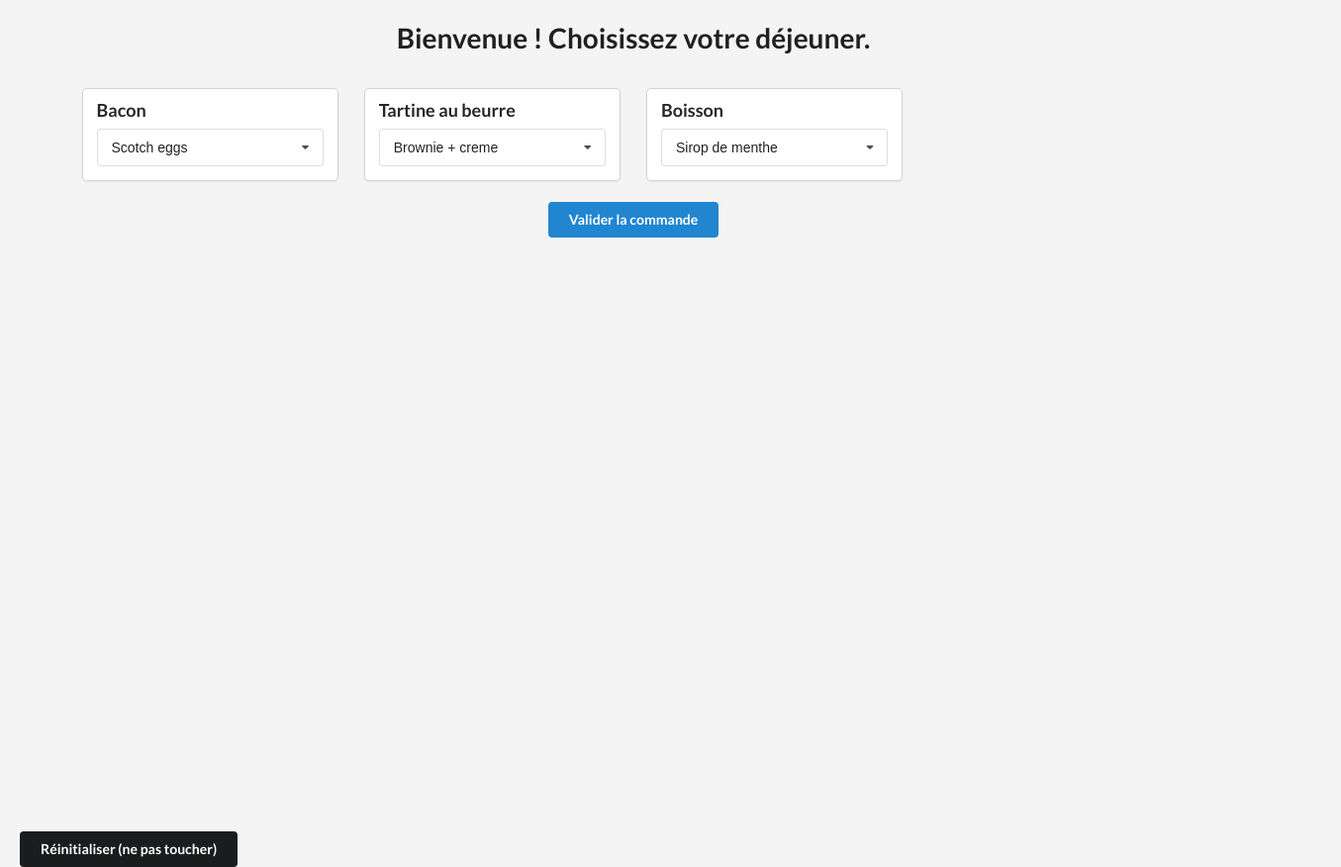
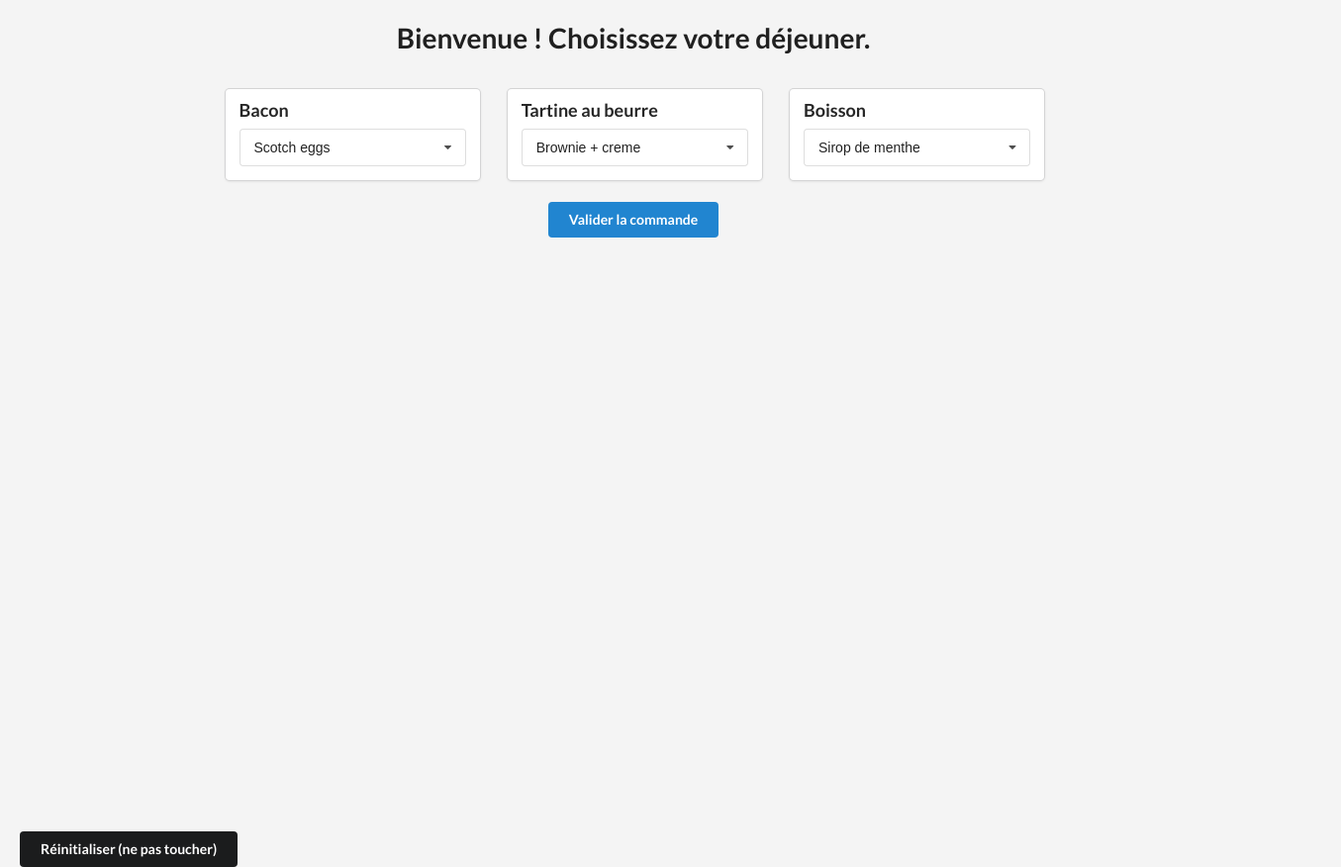
Before and after one commit to Ibinou/Order, a plain HTML site: page samedi.html in a window 1280 px wide. Shown: the whole page at 99% size, 1355 px wide, since content can reach past the window. Drawn offline with nearby package versions, Linux system fonts and the light colour scheme.

Commit message:
Update samedi.html

```diff
--- a/samedi.html
+++ b/samedi.html
@@ -45,7 +45,7 @@
   <div class="ui container">
     <h1>Bienvenue ! Choisissez votre déjeuner.</h1>
 
-<div class="ui grid cards">
+<div class="ui grid cards" style="transform: translateX(144px);">
       <div class="four wide column">
         <div class="ui card">
           <div class="content">
```
